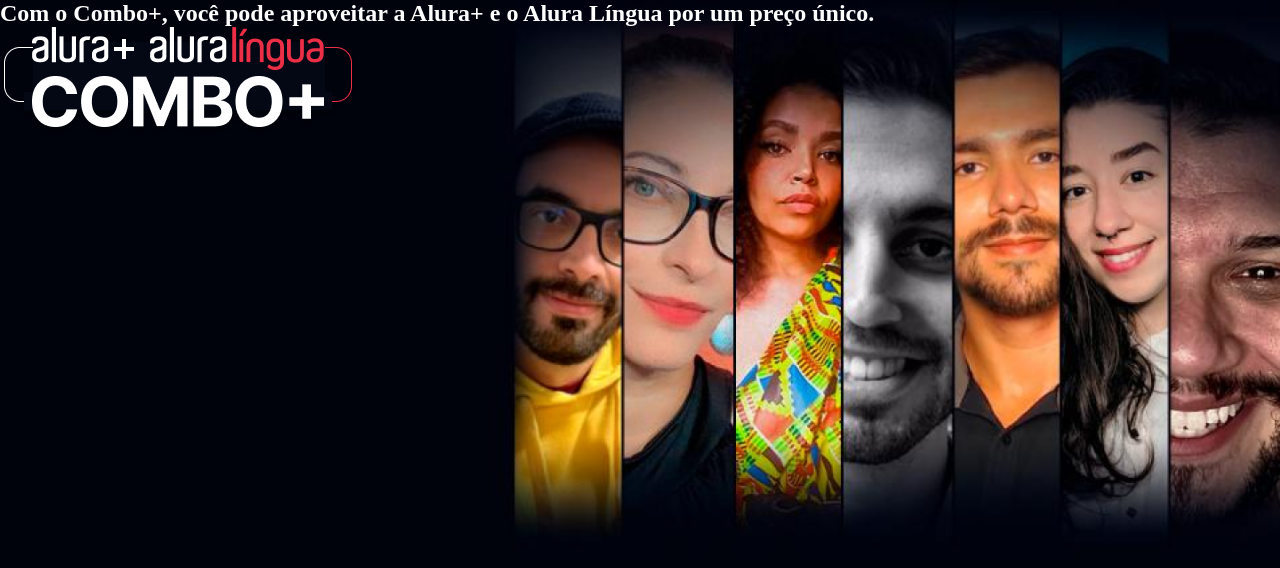
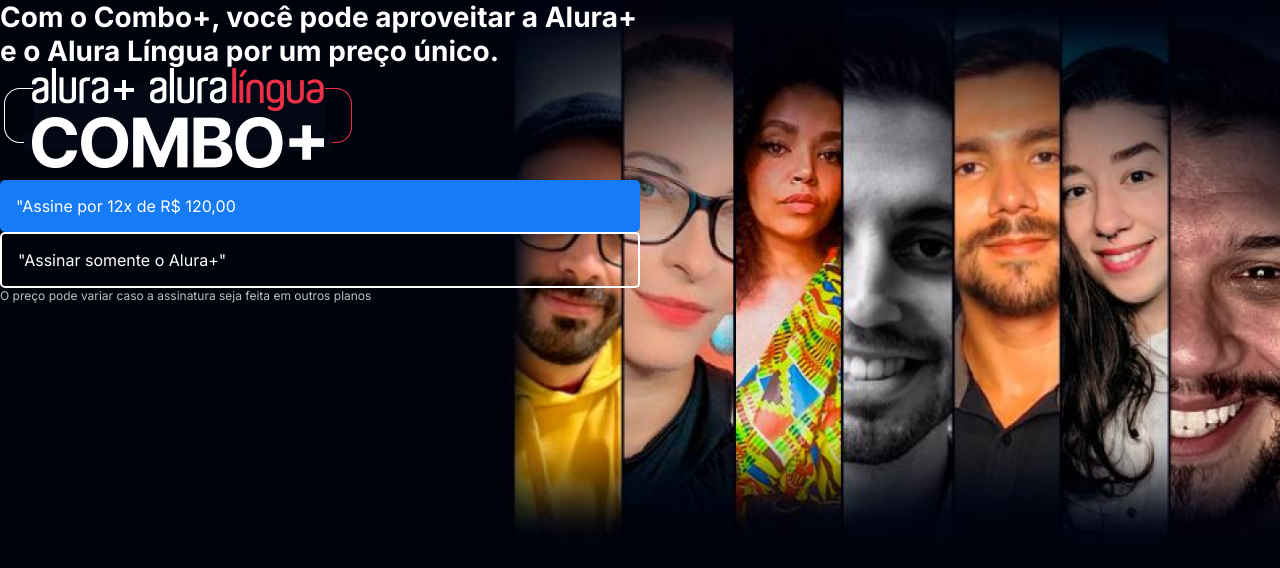
Before and after one commit to GuilhermeRodriguesTomaz/Alura-plus, a plain HTML site: page index.html in a window 1280 px wide. Drawn offline with Linux system fonts and the light colour scheme.

Commit message:
botão e fontes

```diff
--- a/index.html
+++ b/index.html
@@ -5,11 +5,20 @@
     <meta name="viewport" content="width=device-width, initial-scale=1.0">
     <title>Alura Plus</title>
     <link rel="stylesheet" href="styles.css">
+    <link rel="preconnect" href="https://fonts.googleapis.com">
+    <link rel="preconnect" href="https://fonts.gstatic.com" crossorigin>
+    <link href="https://fonts.googleapis.com/css2?family=Inter:ital,opsz,wght@0,14..32,100..900;1,14..32,100..900&display=swap" rel="stylesheet">
 </head>
 <body>
     <section class="container principal">
-        <h1>Com o Combo+, você pode aproveitar a Alura+ e o Alura Língua por um preço único.</h1>
+        <div>
+        <h1 class="container__titulo">Com o Combo+, você pode aproveitar a Alura+ e o Alura Língua por um preço único.</h1>
         <img src="img/Combo.png" alt="O Combo+ é a junção do alura+ e o alura lingua">
+        <a href="www.alura.com.br" class="container__botao">"Assine por 12x de R$ 120,00</a>
+        <a href="www.alura.com.br" class="container__botao botao_secundario">"Assinar somente o Alura+"</a>
+        <p class="container__aviso">O preço pode variar caso a assinatura seja feita em outros planos</p>
+        </div>
     </section>
+
 </body>
 </html>
--- a/styles.css
+++ b/styles.css
@@ -3,11 +3,15 @@
     --cinza-secundario: #c0c0c0;
     --botao-azul: #167bf7;
     --cor-de-fundo: #00030c;
+    --fonte-principal: 'Inter';
 }
 
 body{
     background-color: var(--cor-de-fundo);
     color: var(--branco-principal);
+    font-family: var(--fonte-principal);
+    font-size: 16px;
+    font-weight: 400;
 }
 
 *{
@@ -25,4 +29,29 @@ body{
 .container
 {
     height: 100vh;
+    display: grid;
+    grid-template-columns: 50% 50%;
 }
+.container__titulo{
+    font-size: 28px;
+    font-weight: 700;
+}
+
+.container__botao{
+    background-color: var(--botao-azul);
+    border-radius: 5px;
+    padding: 1em;
+    color: var(--branco-principal);
+    display: block;
+    text-decoration: none;
+}
+
+.botao_secundario{
+    background-color: transparent;
+    border: 2px solid var(--branco-principal);
+}
+
+.container__aviso{
+    font-size: 12px;
+    color: var(--cinza-secundario);
+}
```
